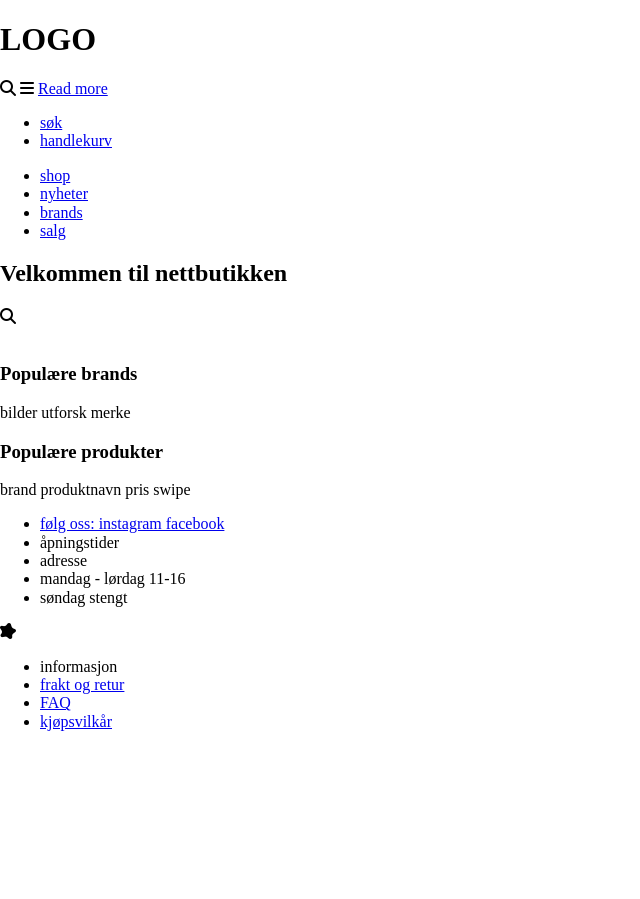
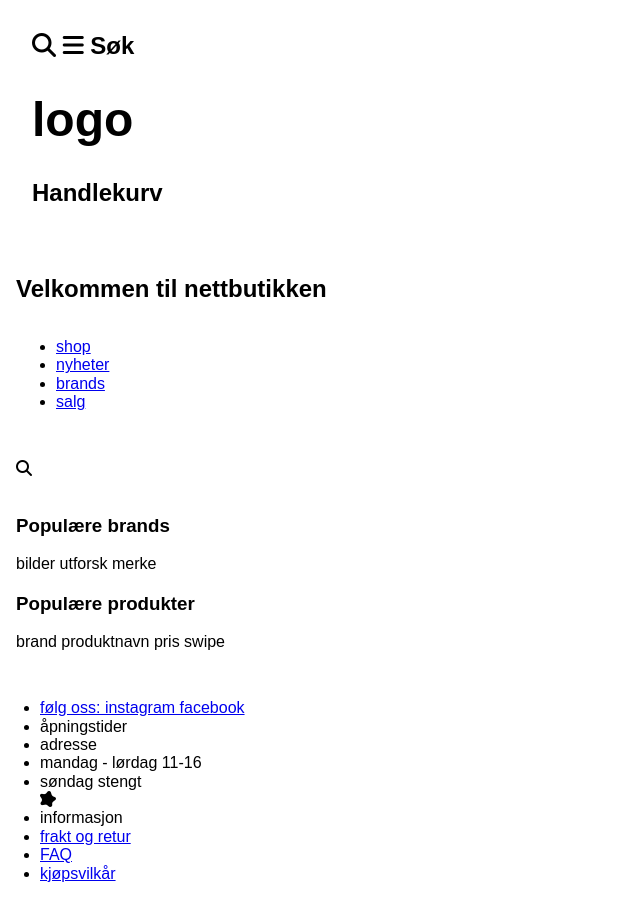
Before and after one commit to margitsv/oblig3, a plain HTML site: page index.html in a window 1280 px wide. Shown: the whole page, without its empty margins (0-640 px from the left). Before the commit the page ends 800 px from the top, so only its background shows below. Drawn offline with nearby package versions, Linux system fonts and the light colour scheme; files that its build step writes are made by us from their sources; files whose address does not match are found by name.

Commit message:
mer css og litt bittelitt java

```diff
--- a/css/style.css
+++ b/css/style.css
@@ -1,3 +1,47 @@
 body{
-    background-color:white
+    font-family: Arial, Helvetica, sans-serif
 }
+
+
+#grid-container{
+    display: grid;
+    grid-template-areas: "header" "main" "footer" ;
+    padding: 1rem;
+}
+
+header{
+    font-size: 1.5rem;
+    font-weight: 600;
+    padding: 1rem;
+    grid-area: "header";
+}
+
+#taskbar{
+    display: grid;
+    grid-template-areas: "div";
+    justify-content: space-between;
+    padding: 1rem;
+}
+
+header nav div{
+    display: flex;
+    gap: 1rem;
+}
+
+#logo{
+
+    text-decoration: none;
+}
+
+.navbar{
+    display: none;
+}
+
+main{
+    grid-area: main;
+    padding: 1rem;
+}
+
+footer{
+    grid-area: footer;
+}
--- a/index.html
+++ b/index.html
@@ -12,20 +12,26 @@
     </head>
 
     <body>
-
+        <div id="grid-container">
             <header>
                 <nav>
-                <h1>LOGO</h1>
                     <i class="fa-solid fa-magnifying-glass"></i>
                     <i class="fa-solid fa-bars"></i>
-                <a href="#" class="black-btn">Read more</a>
-                    <ul>
+                    <span id="ham"> Søk </span>
+                    <h1>logo</h1><a href="#" id="logo"></a>
+                    <span>Handlekurv</span>
+
+                    <article>
+                        <ul class="navbar">
                             <li><a href="søk">søk</a></li>
                             <li><a href="handlekurv">handlekurv</a></li>
                         </ul>
+                    </article>
                 </nav>
+        </div>
 
-            <nav>
+                <nav id="taskbar">
+                    <h2>Velkommen til nettbutikken</h2>
                     <ul>
                         <li><a href="shop">shop</a></li>
                         <li><a href="nyheter">nyheter</a></li>
@@ -34,7 +40,7 @@
                     </ul>
                 </nav>
 
-        <h2>Velkommen til nettbutikken</h2>
+
 
         </header>
 
@@ -48,6 +54,7 @@
             <h3>Populære brands</h3>
             <article> bilder utforsk merke </article>
         </section>
+
         <!---Seksjon 2-->
         <section>
            <h3>Populære produkter</h3>
@@ -55,28 +62,40 @@
         </section>
 
         </section>
+    </main>
 
         <footer>
             <nav>
                 <ul>
                     <li><a href="##">følg oss: instagram facebook</a></li>
-
                     <li><a>åpningstider</a></li>
                     <li><a>adresse</a></li>
                     <li><a>mandag - lørdag 11-16</a></li>
                     <li><a>søndag stengt</a></li>
-                </ul>
                 <i class="fa-solid fa-splotch"></i>
-                <ul>
                     <li><a>informasjon</a></li>
                     <li><a href="#">frakt og retur</a></li>
                     <li><a href="#">FAQ</a></li>
                     <li><a href="#">kjøpsvilkår</a></li>
-
                 </ul>
             </nav>
         </footer>
-    </main>
+
+        <script>
+            let ham = document.getElementById("ham")
+            let x = document.querySelector(".navbar")
+
+            ham.addEventListener("click", ()=>{
+                console.log("Det klikka")
+
+                if (x.className ==="navbar"){
+                    x.className += " responsive";
+                } else {
+                         x.className = "navbar"
+                        }
+            })
+
+        </script>
 
     </body>
 
```
Lines whose indentation alone changed are shown as unchanged.
